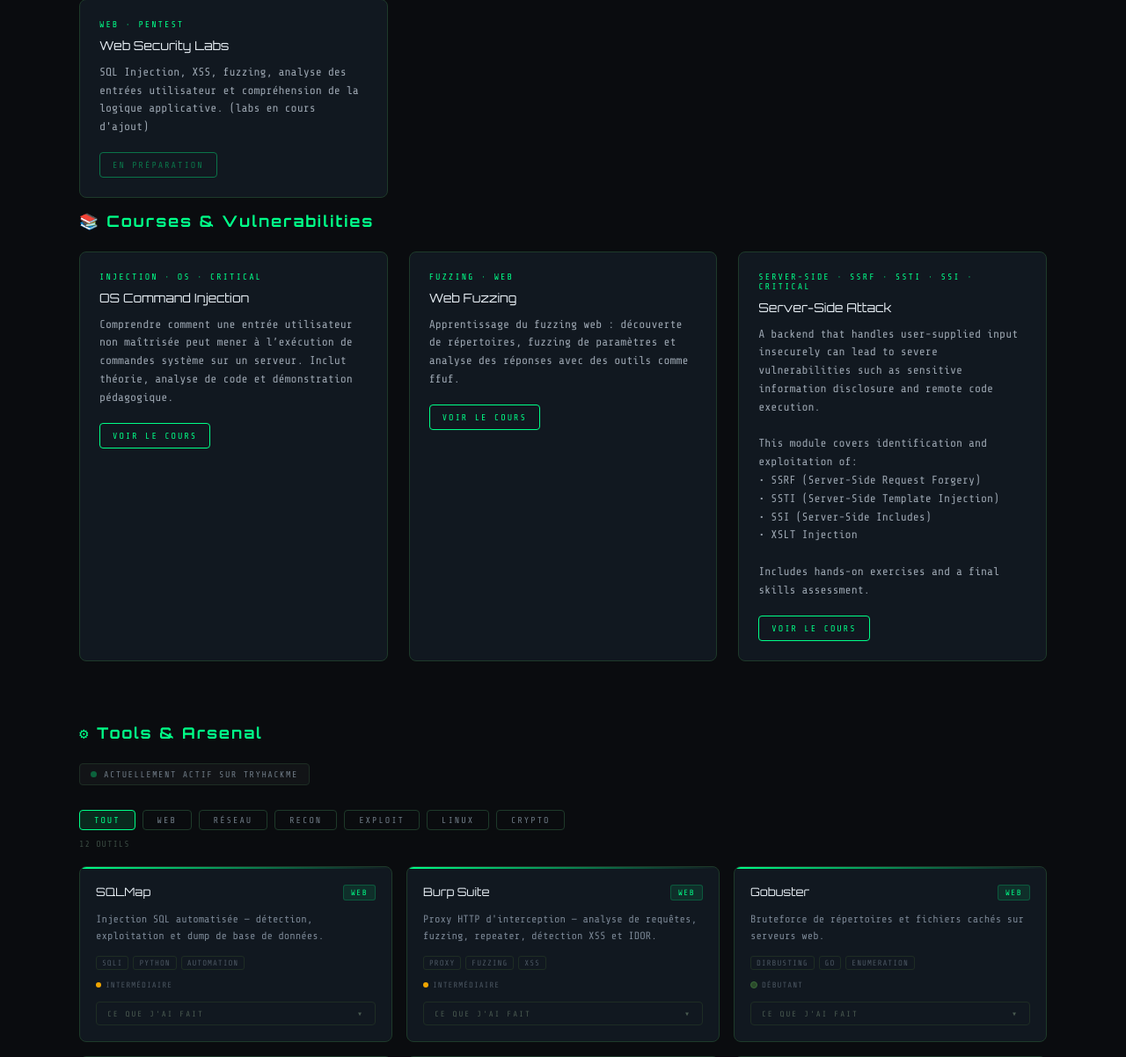
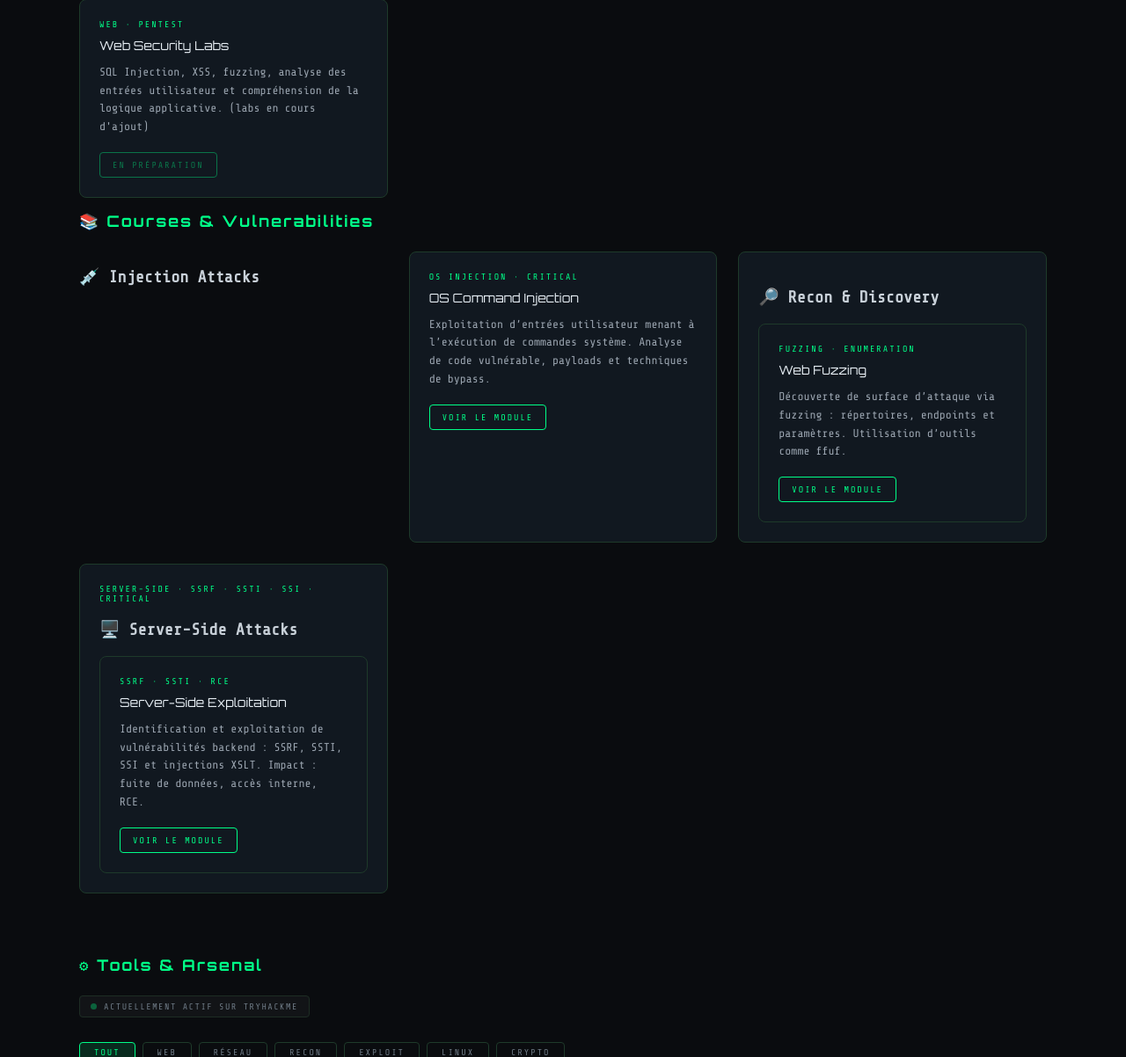
Before and after one commit to MESLIMOHAMEDM22005188/PortfolioMesli, a Django app: page /cybersecurity/ in a window 1280 px wide. Shown: the part 618-1820 px from the top of the page at 88% size. Run offline with Django 5.2, Linux system fonts and the light colour scheme.

Commit message:
better allignementfor

```diff
--- a/monsite/portfolio/templates/cyber/cyber_home.html
+++ b/monsite/portfolio/templates/cyber/cyber_home.html
@@ -76,63 +76,75 @@
 
   <h2>📚 Courses & Vulnerabilities</h2>
     <div class="labs-grid">
+      <h3 class="category-title">💉 Injection Attacks</h3>
+<div class="labs-grid">
 
-  <!-- OS Command Injection -->
-  <div class="lab-card">
-    <div class="lab-tag">Injection · OS · Critical</div>
+  <div class="lab-card critical">
+    <div class="lab-tag">OS Injection · Critical</div>
 
     <div class="lab-title">OS Command Injection</div>
 
     <div class="lab-desc">
-      Comprendre comment une entrée utilisateur non maîtrisée
-      peut mener à l’exécution de commandes système sur un serveur.
-      Inclut théorie, analyse de code et démonstration pédagogique.
+      Exploitation d’entrées utilisateur menant à l’exécution de commandes système.
+      Analyse de code vulnérable, payloads et techniques de bypass.
     </div>
 
     <a href="{% url 'portfolio:cmdi_course' %}" class="lab-btn">
-      Voir le cours
+      Voir le module
     </a>
   </div>
 
+</div>
+
+  <!-- OS Command Injection -->
   <!-- Web Fuzzing -->
   <div class="lab-card">
-    <div class="lab-tag">Fuzzing · Web</div>
+   <h3 class="category-title">🔎 Recon & Discovery</h3>
+<div class="labs-grid">
+
+  <div class="lab-card">
+    <div class="lab-tag">Fuzzing · Enumeration</div>
 
     <div class="lab-title">Web Fuzzing</div>
 
     <div class="lab-desc">
-      Apprentissage du fuzzing web : découverte de répertoires,
-      fuzzing de paramètres et analyse des réponses avec des outils comme ffuf.
+      Découverte de surface d’attaque via fuzzing :
+      répertoires, endpoints et paramètres.
+      Utilisation d’outils comme ffuf.
     </div>
 
     <a href="{% url 'portfolio:web_fuzzing' %}" class="lab-btn">
-      Voir le cours
+      Voir le module
     </a>
+  </div>
+
+</div>
   </div>
 
   <!-- Server-Side Attack -->
   <div class="lab-card">
     <div class="lab-tag">Server-side · SSRF · SSTI · SSI · Critical</div>
 
-    <div class="lab-title">Server-Side Attack</div>
+    <h3 class="category-title">🖥️ Server-Side Attacks</h3>
+<div class="labs-grid">
+
+  <div class="lab-card critical">
+    <div class="lab-tag">SSRF · SSTI · RCE</div>
+
+    <div class="lab-title">Server-Side Exploitation</div>
 
     <div class="lab-desc">
-      A backend that handles user-supplied input insecurely can lead to
-      severe vulnerabilities such as sensitive information disclosure and
-      remote code execution.
-      <br><br>
-      This module covers identification and exploitation of:
-      <br>• SSRF (Server-Side Request Forgery)
-      <br>• SSTI (Server-Side Template Injection)
-      <br>• SSI (Server-Side Includes)
-      <br>• XSLT Injection
-      <br><br>
-      Includes hands-on exercises and a final skills assessment.
+      Identification et exploitation de vulnérabilités backend :
+      SSRF, SSTI, SSI et injections XSLT.
+      Impact : fuite de données, accès interne, RCE.
     </div>
 
     <a href="{% url 'portfolio:server_side_attack' %}" class="lab-btn">
-      Voir le cours
+      Voir le module
     </a>
+  </div>
+
+</div>
   </div>
 
 </div>
```
